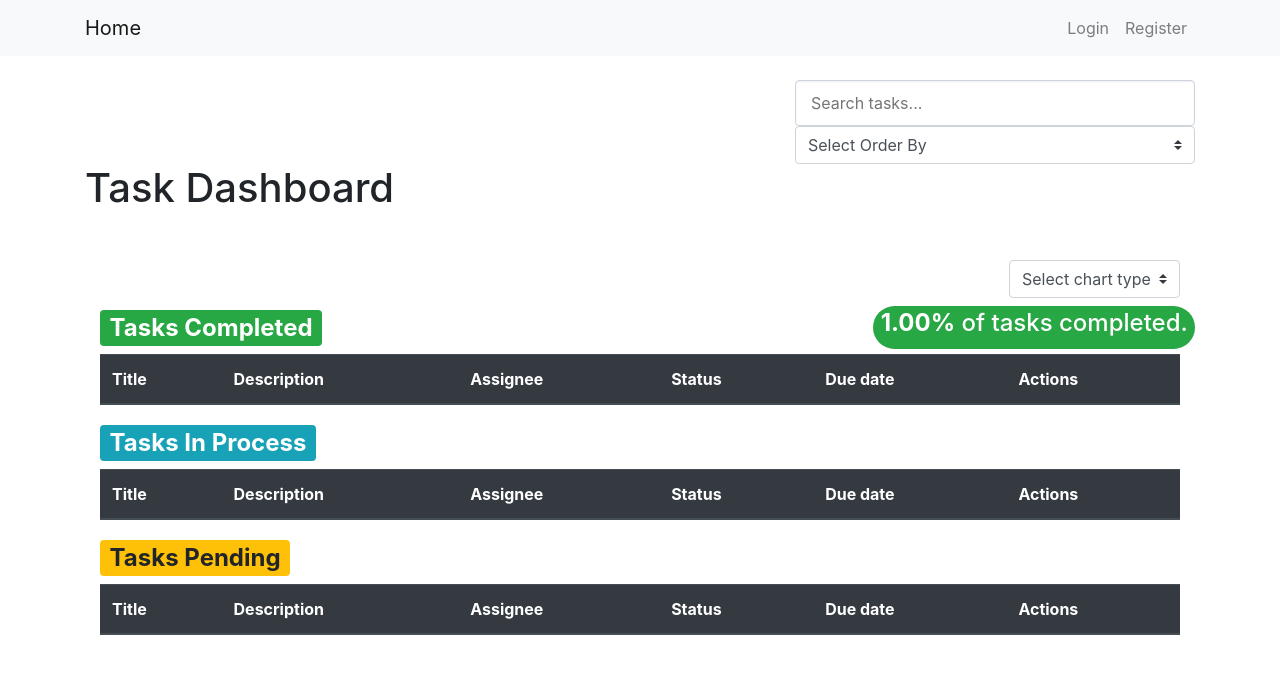
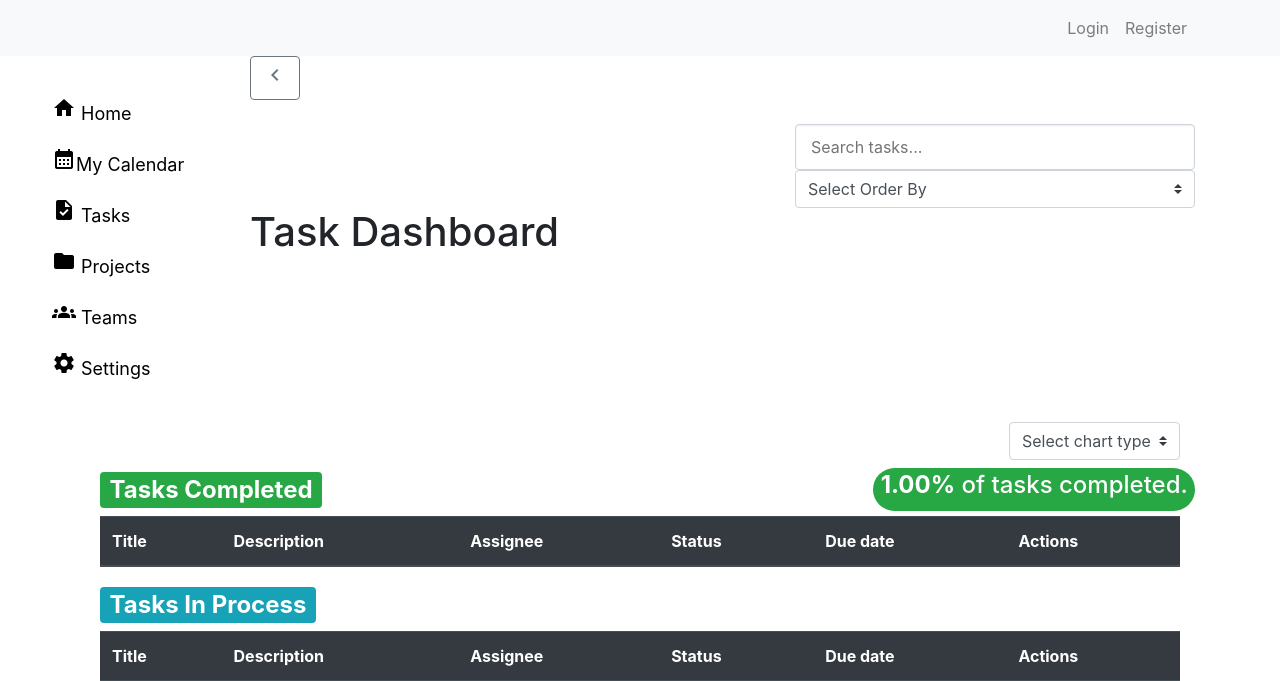
Before and after one commit to hieunugent/taskmanagement, a Django app: template templates/tasks/dashboard.html in a window 1280 px wide. Shown: the top 681 px of the page. Run offline with Django 3.2, Linux system fonts and the light colour scheme; the template is opened without the code that fills it: most values are stand-ins (such as "Sample title", 1, 10 or a date in 2020); lists and menus that the app fills with data are empty; some libraries are stand-ins or nearby versions.

Commit message:
update sidebar css/js

```diff
--- /dev/null
+++ b/static/css/sidebar.css
@@ -0,0 +1,47 @@
+.sidebar {
+    width: 250px;
+    background-color: transparent;
+    padding: 20px;
+    float: left; /* Float the sidebar to the left */
+    height: auto; /* Make sure it spans the entire viewport height */
+}
+
+.sidebar h2 {
+    color: white;
+    margin-bottom: 20px;
+    text-align: center;
+}
+
+.sidebar ul {
+    list-style-type: none;
+}
+
+.sidebar ul li {
+    margin: 20px 0;
+}
+
+.sidebar ul li a {
+    color: black;
+    text-decoration: none;
+    font-size: 18px;
+    display: block;
+}
+
+.sidebar ul li a:hover {
+    background-color: grey;
+    padding: 10px;
+    border-radius:5px;
+}
+.sidebar.active {
+  width: 0;
+  transition: width 0.3s;
+}
+
+.content {
+  transition: margin-left 0.3s;
+}
+
+.sidebar.active + .content {
+  margin-left: 0;
+
+}
--- a/static/css/styles.css
+++ b/static/css/styles.css
@@ -66,3 +66,50 @@
     transition: border-color 0.15s ease-in-out, box-shadow 0.15s ease-in-out;
     margin-top: 2px;
   }
+
+.sidebar {
+    width: 250px;
+    background-color: #333;
+    padding: 20px;
+    float: left; /* Float the sidebar to the left */
+    height: 100vh; /* Make sure it spans the entire viewport height */
+}
+
+.sidebar h2 {
+    color: white;
+    margin-bottom: 20px;
+    text-align: center;
+}
+
+.sidebar ul {
+    list-style-type: none;
+}
+
+.sidebar ul li {
+    margin: 20px 0;
+}
+
+.sidebar ul li a {
+    color: white;
+    text-decoration: none;
+    font-size: 18px;
+    display: block;
+}
+
+.sidebar ul li a:hover {
+    background-color: #575757;
+    padding: 10px;
+    border-radius: 5px;
+}
+.sidebar.active {
+  width: 0;
+  transition: width 0.3s;
+}
+
+.content {
+  transition: margin-left 0.3s;
+}
+
+.sidebar.active + .content {
+  margin-left: 0;
+}
--- a/tasks/urls.py
+++ b/tasks/urls.py
@@ -20,4 +20,5 @@ urlpatterns = [
     path('mycalendar',views.calendar_view, name='mycalendar'),
     path('mycalendar/<int:year>/<int:month>/',views.calendar_view, name="mycalendar"),
     path('dashboard', views.dash_board_view, name='dashboard'),
+
 ]
--- a/templates/base.html
+++ b/templates/base.html
@@ -2,35 +2,52 @@
 <!DOCTYPE html>
 <html lang="en">
   <head>
-    <meta charset="UTF-8">
-    <meta name="viewport" content="width=device-width, initial-scale=1.0">
+    <meta charset="UTF-8" />
+    <meta name="viewport" content="width=device-width, initial-scale=1.0" />
     <script src="https://cdn.jsdelivr.net/npm/chart.js"></script>
     <title>{% block title %}Future Agent{% endblock %}</title>
     <!-- Bootstrap CSS (Optional) -->
-    <link href="https://cdn.jsdelivr.net/npm/bootstrap@5.3.0/dist/css/bootstrap.min.css" rel="stylesheet">
-    <link href="https://stackpath.bootstrapcdn.com/bootstrap/4.5.2/css/bootstrap.min.css" rel="stylesheet">
-
+    <link
+      href="https://cdn.jsdelivr.net/npm/bootstrap@5.3.0/dist/css/bootstrap.min.css"
+      rel="stylesheet"
+    />
+    <link
+      href="https://stackpath.bootstrapcdn.com/bootstrap/4.5.2/css/bootstrap.min.css"
+      rel="stylesheet"
+    />
+    <!-- material icon from google -->
+    <link
+      href="https://fonts.googleapis.com/icon?family=Material+Icons"
+      rel="stylesheet"
+    />
     <!-- Custom CSS -->
-    <link rel="stylesheet" href="{% static 'css/styles.css' %}">
+    <link rel="stylesheet" href="{% static 'css/styles.css' %}" />
+    <link rel="stylesheet" href="{% static 'css/sidebar.css' %}" />
     <style>
       .capitalize-text {
         text-transform: capitalize;
       }
     </style>
-
   </head>
   <body>
     <!-- Navigation Bar -->
     <nav class="navbar navbar-expand-lg navbar-light bg-light">
       <div class="container">
-            <a class="navbar-brand" href="{% url 'task-list' %}">Home</a>
-            <button class="navbar-toggler" type="button" data-bs-toggle="collapse" data-bs-target="#navbarNav" aria-controls="navbarNav" aria-expanded="false" aria-label="Toggle navigation">
+        <a class="navbar-brand" href="{% url 'task-list' %}"></a>
+        <button
+          class="navbar-toggler"
+          type="button"
+          data-bs-toggle="collapse"
+          data-bs-target="#navbarNav"
+          aria-controls="navbarNav"
+          aria-expanded="false"
+          aria-label="Toggle navigation"
+        >
           <span class="navbar-toggler-icon"></span>
         </button>
         <div class="collapse navbar-collapse" id="navbarNav">
           <ul class="navbar-nav ms-auto">
-                    {% if user.is_authenticated %}
-                        {% csrf_token %}
+            {% if user.is_authenticated %} {% csrf_token %}
             <!-- <li class="nav-item">
                             <a class="nav-link" href="{% url 'task-list' %}">My Tasks</a>
                         </li> -->
@@ -38,19 +55,17 @@
               <a class="nav-link" href="{% url 'logout' %}">Logout</a>
             </li>
             <li class="nav-item">
-                            <a class="nav-link" href="{% url 'mycalendar'%}">My Calendar</a>
+              <a class="nav-link" href="{% url 'dashboard'%}"> <span class="material-icons">
+                dashboard
+                </span> Dash Board</a>
             </li>
+            {% if user.is_superuser%} {% csrf_token%}
             <li class="nav-item">
-                            <a class="nav-link" href="{% url 'dashboard'%}">Dash Board</a>
+              <a class="nav-link" href="{% url 'supervisor' %}"
+                ><span class="material-icons"> supervisor_account </span>
+                Supervisor</a>
             </li>
-                    {% if user.is_superuser%}
-                        {% csrf_token%}
-                        <li class="nav-item">
-                            <a class="nav-link" href="{% url 'supervisor' %}">Supervisor</a>
-                        </li>
-                    {% endif%}
-
-                    {% else %}
+            {% endif%} {% else %}
             <li class="nav-item">
               <a class="nav-link" href="{% url 'login' %}">Login</a>
             </li>
@@ -63,6 +78,36 @@
       </div>
     </nav>
 
+    <button class="btn btn-outline-secondary" id="toggleBtn" onclick="toggleSidebar()">
+        <span class="material-icons" id="toggleIcon">chevron_left</span>
+    </button>
+    </button>
+    <div class="sidebar" id="sidebar">
+      <ul>
+        <li>
+          <a href="{% url 'task-list' %}">
+            <span class="material-icons">home</span> Home
+          </a>
+        </li>
+        <li>
+          <a href="{% url 'mycalendar'%}">
+            <span class="material-icons">calendar_month </span>My Calendar</a
+          >
+        </li>
+        <li>
+          <a href="#"> <span class="material-icons">task</span> Tasks</a>
+        </li>
+        <li>
+          <a href="#"> <span class="material-icons">folder</span> Projects</a>
+        </li>
+        <li>
+          <a href="#"> <span class="material-icons">groups</span> Teams</a>
+        </li>
+        <li>
+          <a href="#"> <span class="material-icons">settings</span> Settings</a>
+        </li>
+      </ul>
+    </div>
     <!-- Main Content Block -->
     <div class="container mt-4">
       {% block content %}
@@ -77,6 +122,23 @@
       </div>
     </footer>
 
+    <script>
+      function toggleSidebar() {
+        const sidebar = document.getElementById("sidebar");
+        const toggleBtn = document.getElementById('toggleIcon');
+        sidebar.classList.toggle("active");
+            // Toggle visibility of both sidebar and content
+        if (sidebar.style.display === "none") {
+                sidebar.style.display = "block";
+
+                toggleIcon.innerText = "chevron_left"; // Change button text
+         } else {
+                sidebar.style.display = "none";
+
+                toggleIcon.innerText = "menu"; // Change button text
+            }
+      }
+    </script>
     <!-- Bootstrap JS (Optional) -->
     <script src="https://code.jquery.com/jquery-3.5.1.slim.min.js"></script>
     <script src="https://cdn.jsdelivr.net/npm/bootstrap@5.3.0/dist/js/bootstrap.bundle.min.js"></script>
@@ -85,19 +147,18 @@
     <script src="https://cdn.jsdelivr.net/npm/chart.js"></script>
     <script>
       // Save scroll position before leaving or reloading the page
-        window.addEventListener('beforeunload', function() {
-            localStorage.setItem('scrollPosition', window.scrollY);
+      window.addEventListener("beforeunload", function () {
+        localStorage.setItem("scrollPosition", window.scrollY);
       });
 
       // Restore scroll position when the page loads
-        window.addEventListener('load', function() {
-            const scrollPosition = localStorage.getItem('scrollPosition');
+      window.addEventListener("load", function () {
+        const scrollPosition = localStorage.getItem("scrollPosition");
         if (scrollPosition) {
           window.scrollTo(0, scrollPosition);
-                localStorage.removeItem('scrollPosition');  // Optional: Clear it after using
+          localStorage.removeItem("scrollPosition"); // Optional: Clear it after using
         }
       });
     </script>
-
   </body>
 </html>
```
Lines whose indentation alone changed are shown as unchanged.
